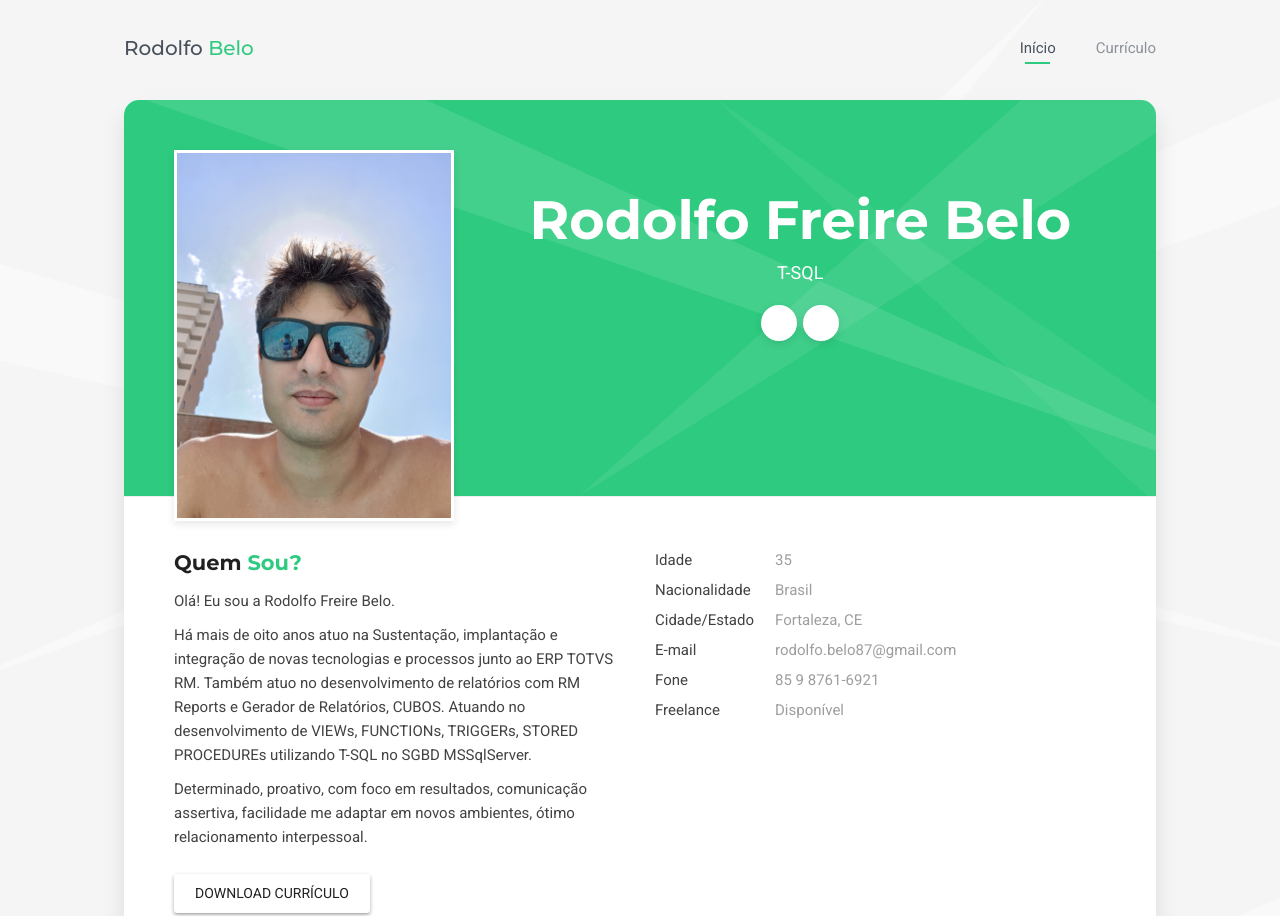
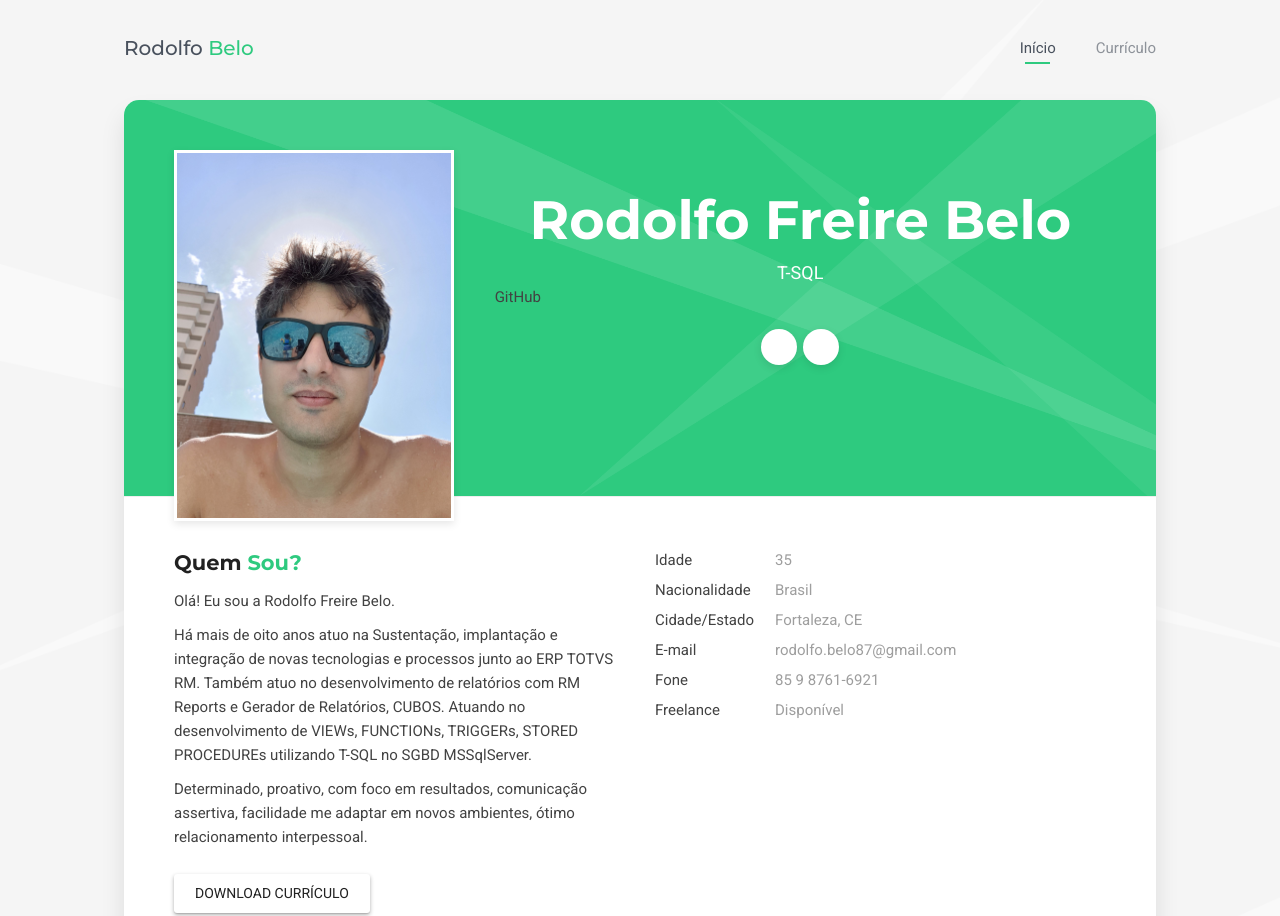
Before and after one commit to rodolfobelo/rodolfobelo.github.io, a plain HTML site: page index.html in a window 1280 px wide. Shown: the top 916 px of the page. Drawn offline with Linux system fonts and the light colour scheme; some icons are missing; a web font is replaced by a local one.

Commit message:
GitHub carousel

```diff
--- a/index.html
+++ b/index.html
@@ -103,6 +103,9 @@
                             <div class="sp-subtitle">T-SQL</div>
                           </div>
                         </div>
+                      </div>
+                      <div class="item">
+                            <div class="sp-subtitle">GitHub</div>
                       </div>
 
                       <div class="social-links">
```
